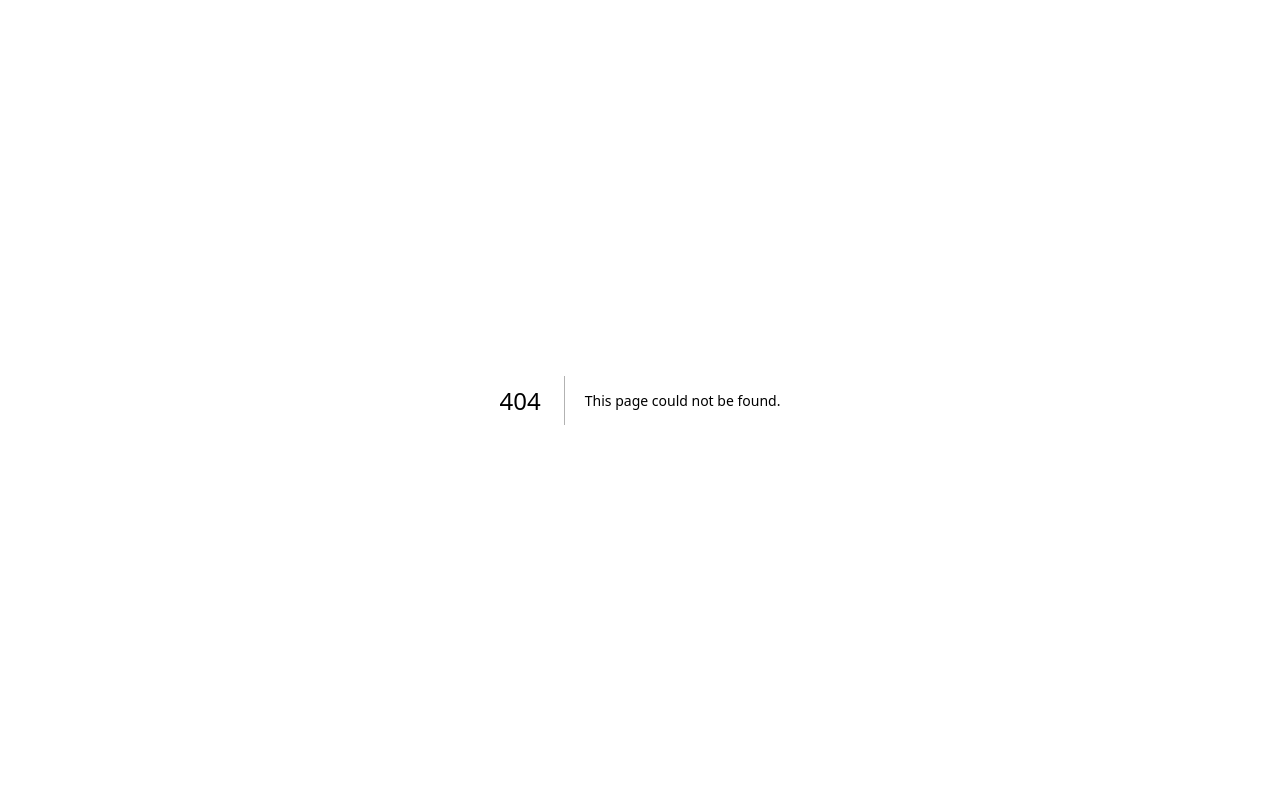
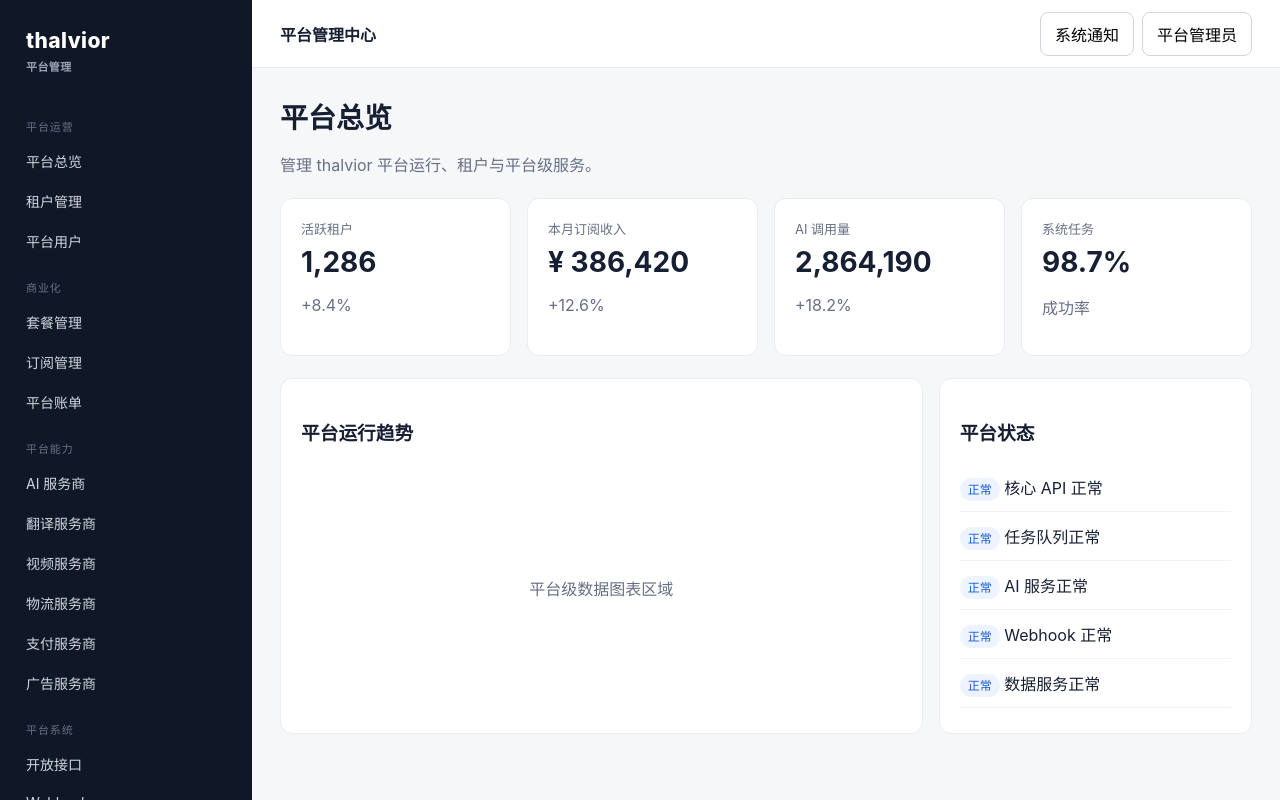
Before and after one commit to xh1455795803-beep/thalvior, a Next.js app in the folder apps/web/: page /platform in a window 1280 px wide. Before the commit this address had no page. Built offline with nearby package versions, Linux system fonts and the light colour scheme.

Commit message:
feat(platform): add platform operations dashboard

```diff
--- /dev/null
+++ b/apps/web/app/platform/page.tsx
@@ -0,0 +1,2 @@
+const metrics=[["活跃租户","1,286","+8.4%"],["本月订阅收入","¥ 386,420","+12.6%"],["AI 调用量","2,864,190","+18.2%"],["系统任务","98.7%","成功率"]];
+export default function PlatformDashboard(){return <section className="content"><h1 className="title">平台总览</h1><p className="muted">管理 thalvior 平台运行、租户与平台级服务。</p><div className="grid grid4 section">{metrics.map(x=><div className="card" key={x[0]}><div className="label">{x[0]}</div><div className="metric">{x[1]}</div><p className="muted">{x[2]}</p></div>)}</div><div className="grid grid3 section"><div className="card" style={{gridColumn:"span 2"}}><h3>平台运行趋势</h3><div style={{height:250,display:"grid",placeItems:"center"}} className="muted">平台级数据图表区域</div></div><div className="card"><h3>平台状态</h3>{["核心 API 正常","任务队列正常","AI 服务正常","Webhook 正常","数据服务正常"].map(x=><div key={x} style={{padding:"12px 0",borderBottom:"1px solid #f0f2f5"}}><span className="tag">正常</span> {x}</div>)}</div></div></section>}
```
